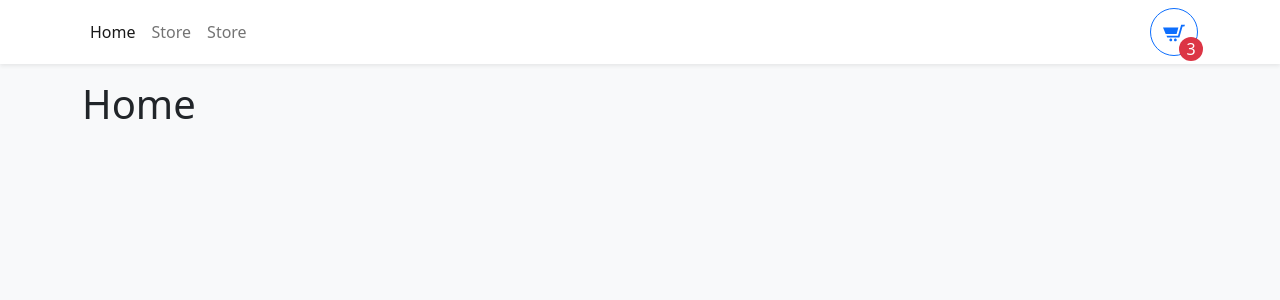
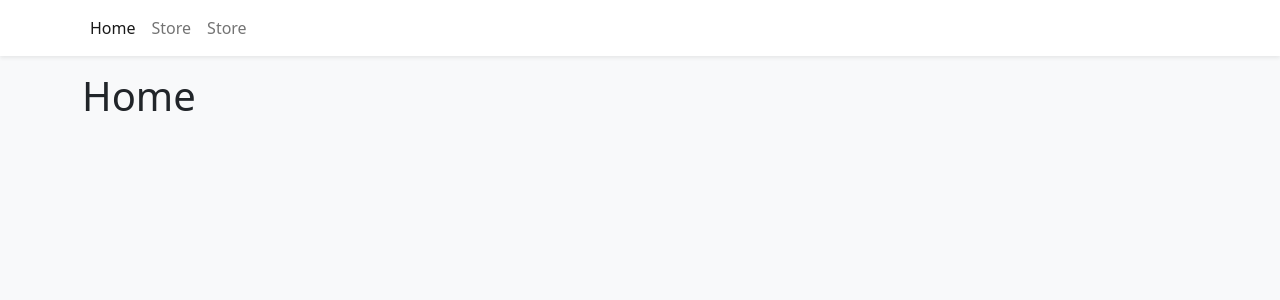
Before and after one commit to Mhdez221993/shopping_cart, a React (Vite) app: page / in a window 1280 px wide. Shown: the top 300 px of the page. Built offline with nearby package versions, Linux system fonts and the light colour scheme.

Commit message:
apply open cart and import cart quantity

```diff
--- a/src/components/NavBar.tsx
+++ b/src/components/NavBar.tsx
@@ -1,8 +1,10 @@
 import { Button, Container, Nav, Navbar as NavbarBs } from 'react-bootstrap'
 
 import { NavLink } from 'react-router-dom'
+import { useShppingCart } from '../context/ShoppingCartContext'
 
 export const Navbar = () => {
+  const { cartQuantity, openCart, closeCart } = useShppingCart()
   return (
     <NavbarBs sticky="top" className="bg-white shadow-sm mb-3">
       <Container>
@@ -19,7 +21,9 @@ export const Navbar = () => {
             Store
           </Nav.Link>
         </Nav>
+        {cartQuantity > 0 && (
           <Button
+            onClick={openCart}
             style={{ width: '3rem', height: '3rem', position: 'relative' }}
             variant="outline-primary"
             className="rounded-circle"
@@ -43,9 +47,10 @@ export const Navbar = () => {
                 transform: 'translate(25%, 25%)',
               }}
             >
-            3
+              {cartQuantity}
             </div>
           </Button>
+        )}
       </Container>
     </NavbarBs>
   )
```
Lines whose indentation alone changed are shown as unchanged.
